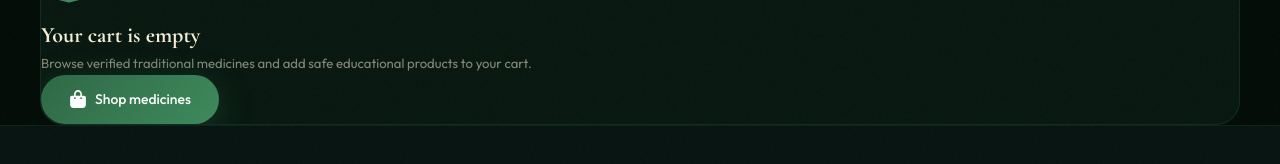
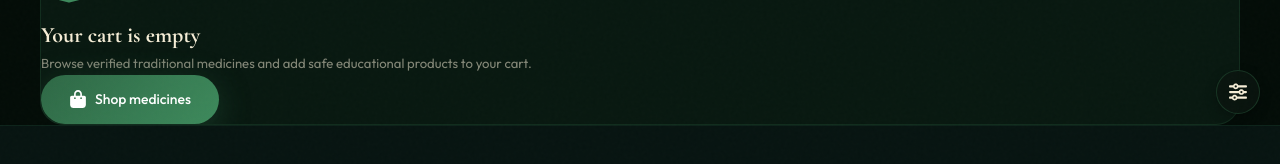
Before and after one commit to ADjayantan/vaithiyam-web, a Next.js app: page /cart in a window 1280 px wide. Shown: the part 308-472 px from the top of the page. Built offline with nearby package versions, Linux system fonts and the light colour scheme.

Commit message:
feat: add floating bilingual translation switcher (English & Tamil toggle) for logo, nav links, and hero section

```diff
--- a/app/globals.css
+++ b/app/globals.css
@@ -2275,3 +2275,35 @@ input, select, textarea { font: inherit; }
     padding: 0 20px 30px;
   }
 }
+
+/* ── Side floats ─────────────────────────────────────────────────── */
+.vt-side-floats {
+  position: fixed;
+  right: 20px;
+  top: 50%;
+  transform: translateY(-50%);
+  display: flex;
+  flex-direction: column;
+  gap: 12px;
+  z-index: 1000;
+}
+.vt-float-btn {
+  width: 44px;
+  height: 44px;
+  border-radius: 50%;
+  background: rgba(10, 20, 15, 0.85);
+  border: 1px solid rgba(61, 138, 92, 0.28);
+  color: #F5EDD6;
+  display: flex;
+  align-items: center;
+  justify-content: center;
+  cursor: pointer;
+  box-shadow: 0 4px 12px rgba(0,0,0,0.3);
+  transition: transform 200ms ease, background-color 200ms ease, border-color 200ms ease;
+  backdrop-filter: blur(8px);
+}
+.vt-float-btn:hover {
+  transform: scale(1.08);
+  border-color: rgba(61, 138, 92, 0.60);
+  background: rgba(13, 34, 24, 0.95);
+}
--- a/app/layout.tsx
+++ b/app/layout.tsx
@@ -2,6 +2,7 @@ import type { Metadata, Viewport } from 'next';
 import './globals.css';
 import '@/lib/fontawesome';
 import AgasthiyanWidget from '@/components/agasthiyan/AgasthiyanWidget';
+import SideFloats from '@/components/ui/SideFloats';
 
 export const metadata: Metadata = {
   title: 'வைத்தியம் | Vaithiyam — Traditional Medicine',
@@ -29,6 +30,7 @@ export default function RootLayout({ children }: { children: React.ReactNode })
       <body>
         {children}
         <AgasthiyanWidget />
+        <SideFloats />
       </body>
     </html>
   );
--- a/components/layout/CustomerShell.tsx
+++ b/components/layout/CustomerShell.tsx
@@ -9,14 +9,22 @@ import {
 } from '@fortawesome/free-solid-svg-icons';
 import { Suspense, useEffect, useRef, useState } from 'react';
 import { useCartStore } from '@/stores/cartStore';
+import { useLanguageStore } from '@/stores/languageStore';
 import type { CartItem } from '@/types/order';
 
 function HeaderNavLinks() {
   const pathname = usePathname();
   const searchParams = useSearchParams();
   const tradition = searchParams?.get('tradition') || 'all';
+  const { language } = useLanguageStore();
 
-  const links = [
+  const links = language === 'ta' ? [
+    { label: 'முகப்பு', href: '/', active: pathname === '/' },
+    { label: 'மருந்துகள்', href: '/products', active: pathname === '/products' && tradition === 'all' },
+    { label: 'உதவி', href: '/help', active: pathname === '/help' },
+    { label: 'பற்றி', href: '/about', active: pathname === '/about' },
+    { label: 'எங்களைத் தொடர்பு கொள்ள', href: '/contact', active: pathname === '/contact' },
+  ] : [
     { label: 'SIDDHA', href: '/products?tradition=siddha', active: pathname === '/products' && tradition === 'siddha' },
     { label: 'AYURVEDA', href: '/products?tradition=ayurveda', active: pathname === '/products' && tradition === 'ayurveda' },
     { label: 'NATURAL', href: '/products?tradition=natural', active: pathname === '/products' && tradition === 'natural' },
@@ -50,6 +58,7 @@ export function CustomerHeader({
 }) {
   const storeItems = useCartStore((state) => state.items);
   const storeItemCount = storeItems.reduce((s, i) => s + i.qty, 0);
+  const { language } = useLanguageStore();
 
   const [localCartCount, setLocalCartCount] = useState(cartCount !== undefined ? cartCount : storeItemCount);
   const [searchActive, setSearchActive] = useState(false);
@@ -91,7 +100,9 @@ export function CustomerHeader({
             <FontAwesomeIcon icon={faLeaf} style={{ width: 22, height: 22 }} />
           </span>
           <span>
-            <span className="vt-brand-title" style={{ fontFamily: "'Cormorant Garamond', serif", fontWeight: 700, fontSize: '1.45rem', letterSpacing: '0.02em', color: '#F5EDD6' }}>Vaithiyam</span>
+            <span className="vt-brand-title" style={{ fontFamily: "'Cormorant Garamond', serif", fontWeight: 700, fontSize: '1.45rem', letterSpacing: '0.02em', color: '#F5EDD6' }}>
+              {language === 'ta' ? 'வைத்தியம் (Vaithiyam)' : 'Vaithiyam'}
+            </span>
           </span>
         </Link>
 
--- a/components/products/StorefrontPage.tsx
+++ b/components/products/StorefrontPage.tsx
@@ -3,7 +3,6 @@
 import { useCallback, useEffect, useMemo, useState } from 'react';
 import type { ReactNode } from 'react';
 import Image from 'next/image';
-import Link from 'next/link';
 import { useRouter } from 'next/navigation';
 import { FontAwesomeIcon } from '@fortawesome/react-fontawesome';
 import { faBoxOpen } from '@fortawesome/free-solid-svg-icons';
--- /dev/null
+++ b/components/ui/SideFloats.tsx
@@ -0,0 +1,86 @@
+'use client';
+
+import { useRouter } from 'next/navigation';
+import { FontAwesomeIcon } from '@fortawesome/react-fontawesome';
+import { faSliders, faLanguage, faGrip, faRobot } from '@fortawesome/free-solid-svg-icons';
+import { useLanguageStore } from '@/stores/languageStore';
+import { useEffect, useState } from 'react';
+
+export default function SideFloats() {
+  const router = useRouter();
+  const { language, setLanguage } = useLanguageStore();
+  const [mounted, setMounted] = useState(false);
+
+  useEffect(() => {
+    setMounted(true);
+    const saved = localStorage.getItem('vt_language') as 'en' | 'ta';
+    if (saved) {
+      setLanguage(saved);
+    }
+  }, [setLanguage]);
+
+  if (!mounted) return null;
+
+  const toggleLanguage = () => {
+    const nextLang = language === 'en' ? 'ta' : 'en';
+    setLanguage(nextLang);
+    localStorage.setItem('vt_language', nextLang);
+  };
+
+  const triggerBot = () => {
+    window.dispatchEvent(new CustomEvent('open-agasthiyan'));
+  };
+
+  const navigateProducts = () => {
+    router.push('/products');
+  };
+
+  return (
+    <div className="vt-side-floats">
+      {language === 'en' ? (
+        /* English mode: single settings sliders button */
+        <button
+          onClick={toggleLanguage}
+          title="Switch to Tamil"
+          aria-label="Switch to Tamil"
+          className="vt-float-btn"
+        >
+          <FontAwesomeIcon icon={faSliders} style={{ width: 18, height: 18 }} />
+        </button>
+      ) : (
+        /* Tamil mode: three stacked buttons */
+        <>
+          <button
+            onClick={toggleLanguage}
+            title="Switch to English"
+            aria-label="Switch to English"
+            className="vt-float-btn"
+          >
+            <FontAwesomeIcon icon={faLanguage} style={{ width: 20, height: 20 }} />
+          </button>
+          <button
+            onClick={navigateProducts}
+            title="உலாவுக"
+            aria-label="உலாவுக"
+            className="vt-float-btn"
+          >
+            <FontAwesomeIcon icon={faGrip} style={{ width: 18, height: 18 }} />
+          </button>
+          <button
+            onClick={triggerBot}
+            title="அகஸ்தியன் AI"
+            aria-label="அகஸ்தியன் AI"
+            style={{
+              background: 'linear-gradient(135deg, #4A154B, #6B1D70)',
+              color: '#fff',
+              border: '1px solid rgba(107, 29, 112, 0.4)',
+            }}
+            className="vt-float-btn"
+          >
+            <FontAwesomeIcon icon={faRobot} style={{ width: 18, height: 18 }} />
+          </button>
+        </>
+      )}
+    </div>
+  );
+}
--- /dev/null
+++ b/stores/languageStore.ts
@@ -0,0 +1,15 @@
+import { create } from 'zustand';
+
+export type Language = 'en' | 'ta';
+
+interface LanguageState {
+  language: Language;
+  setLanguage: (lang: Language) => void;
+  toggleLanguage: () => void;
+}
+
+export const useLanguageStore = create<LanguageState>((set) => ({
+  language: 'en',
+  setLanguage: (lang) => set({ language: lang }),
+  toggleLanguage: () => set((state) => ({ language: state.language === 'en' ? 'ta' : 'en' })),
+}));
```
Also changed, not shown: components/home/LandingPage.tsx (+17 -3 lines).
